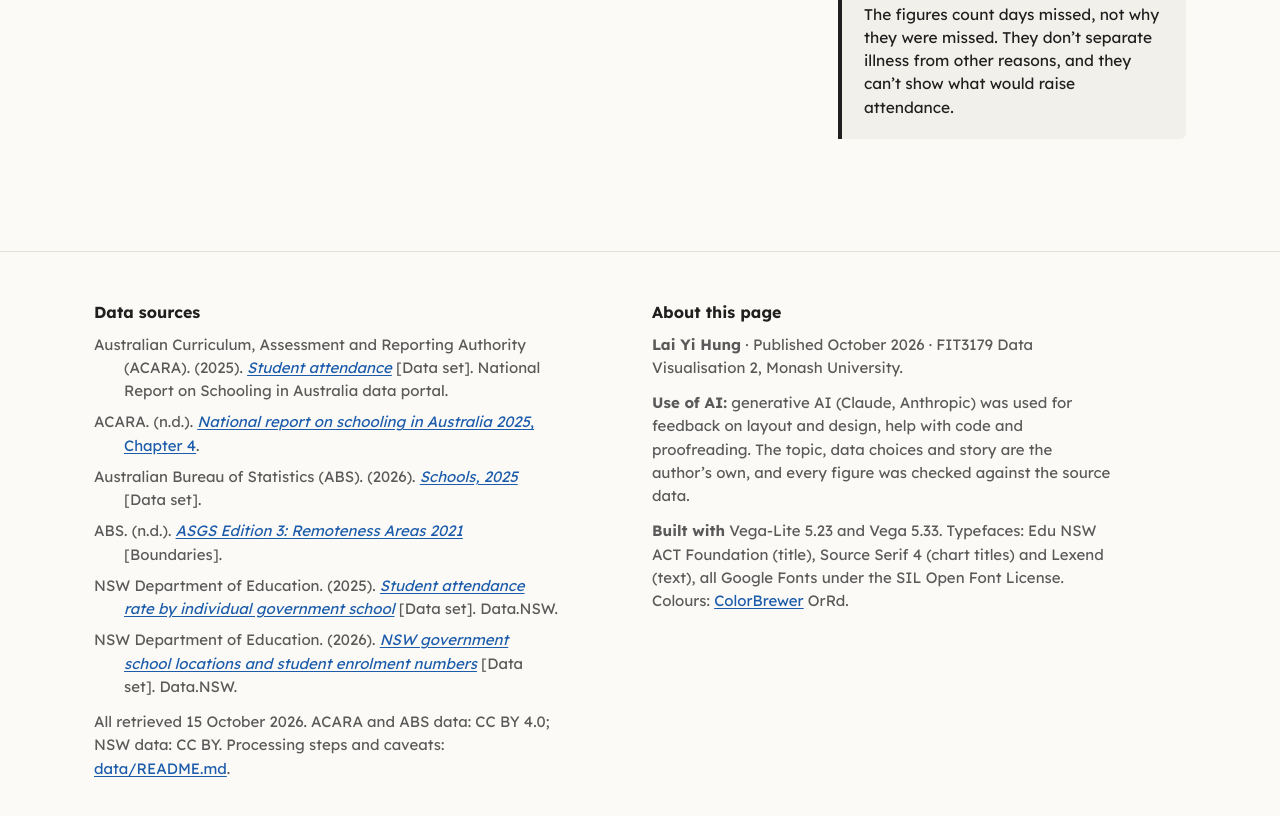
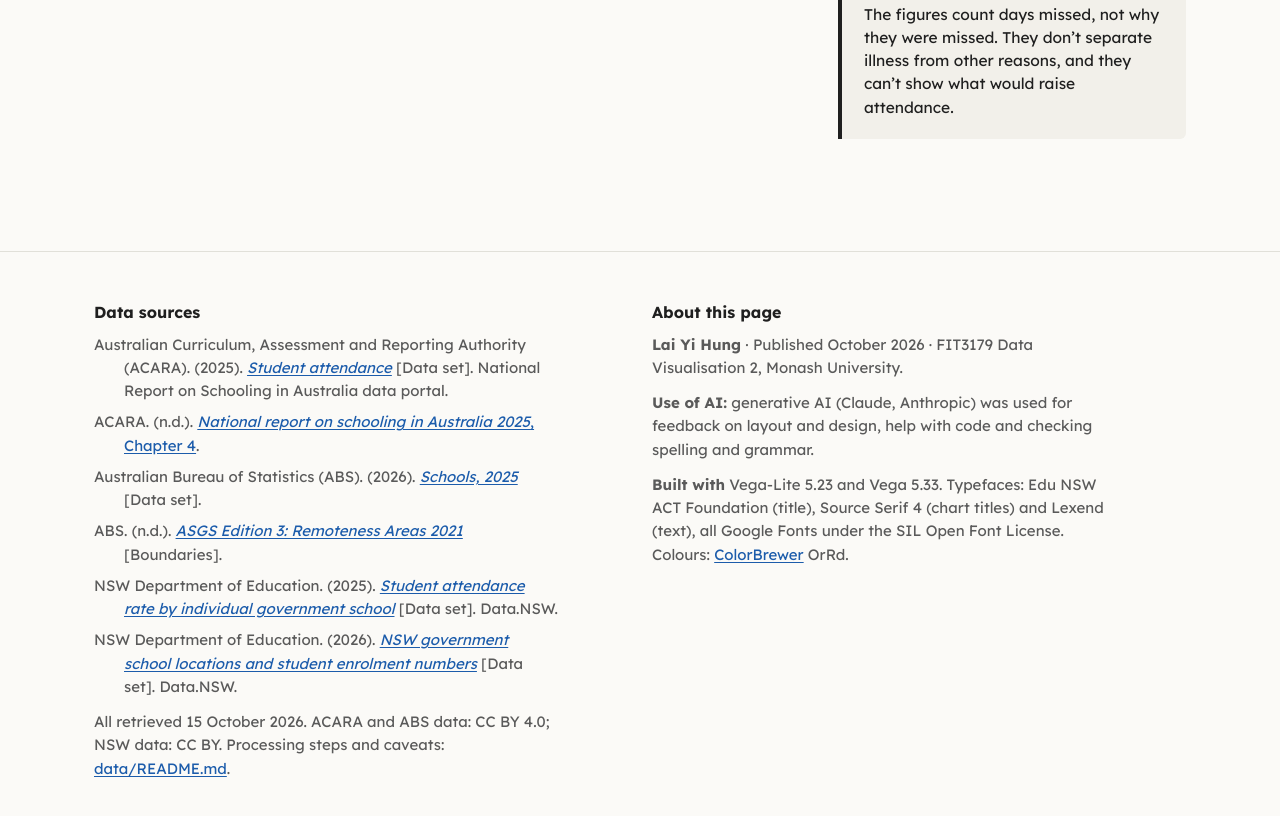
Before and after one commit to noobdev1169/FIT3179-A2, a plain HTML site: page index.html in a window 1280 px wide. Shown: the part 7352-8168 px from the top of the page. Drawn offline with Linux system fonts and the light colour scheme; a script that the page names is missing; a web font is replaced by a local one.

Commit message:
Add files via upload

```diff
--- a/index.html
+++ b/index.html
@@ -389,7 +389,7 @@
     <div class="col-6">
       <h2>About this page</h2>
       <p><strong>Lai Yi Hung</strong> · Published October 2026 · FIT3179 Data Visualisation 2, Monash University.</p>
-      <p><strong>Use of AI:</strong> generative AI (Claude, Anthropic) was used for feedback on layout and design, help with code and proofreading. The topic, data choices and story are the author’s own, and every figure was checked against the source data.</p>
+      <p><strong>Use of AI:</strong> generative AI (Claude, Anthropic) was used for feedback on layout and design, help with code and checking spelling and grammar.</p>
       <p><strong>Built with</strong> Vega-Lite 5.23 and Vega 5.33. Typefaces: Edu NSW ACT Foundation (title), Source Serif 4 (chart titles) and Lexend (text), all Google Fonts under the SIL Open Font License. Colours: <a href="https://colorbrewer2.org">ColorBrewer</a> OrRd.</p>
     </div>
   </div>
```
